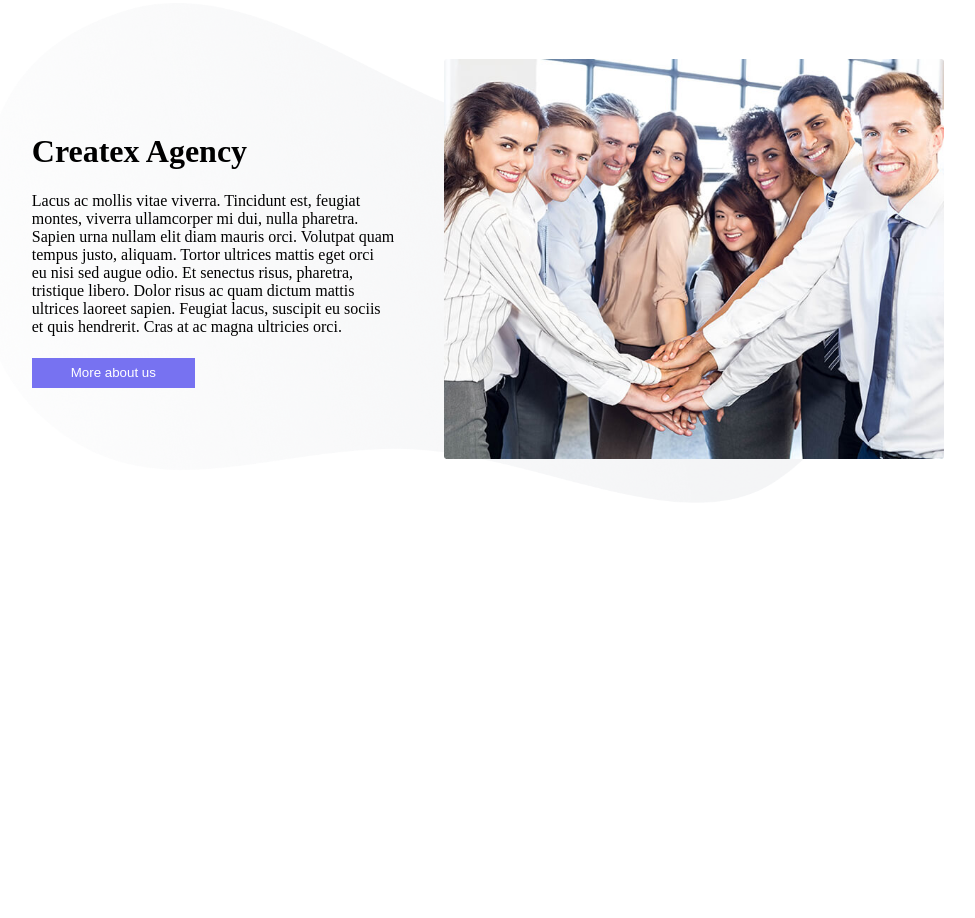
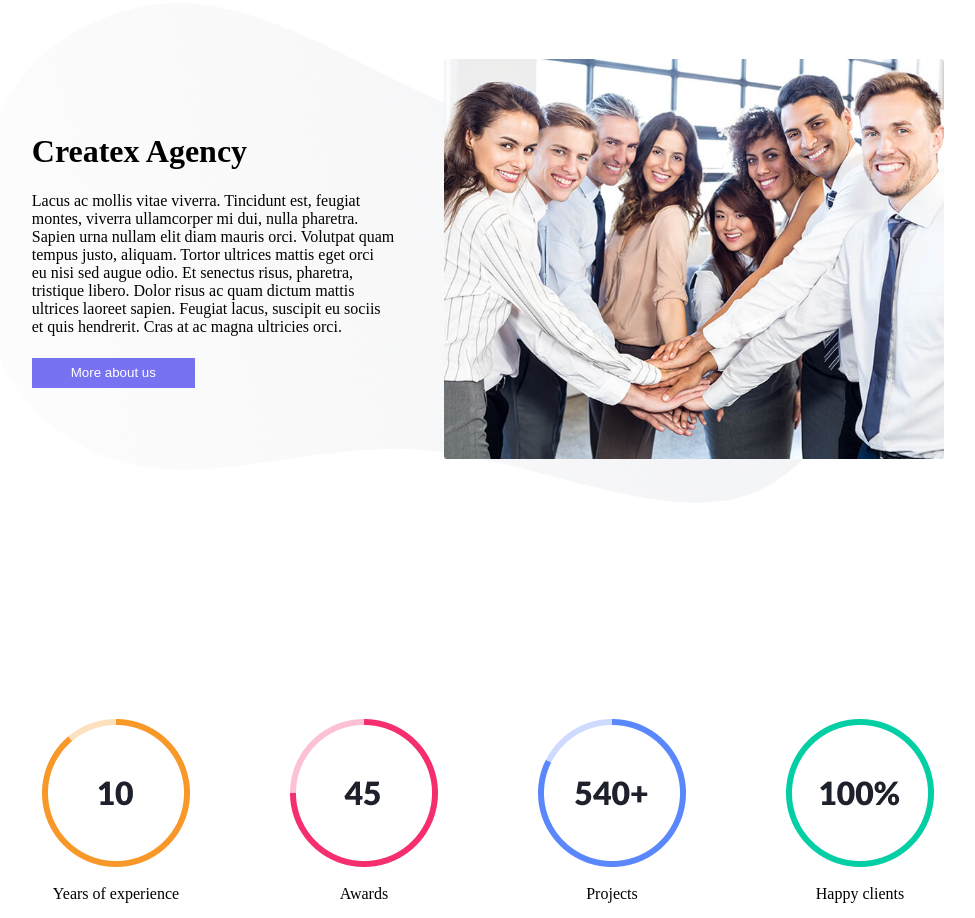
Before and after one commit to themagawo2011/EXAM-3, a plain HTML site: page abduvojid/abdu.html in a window 1280 px wide. Shown: the part 1386-2304 px from the top of the page, without its empty margins (152-1127 px from the left). Before the commit the page ends 1893 px from the top, so only its background shows below. Drawn offline with Linux system fonts and the light colour scheme.

Commit message:
box6 navistam

```diff
--- a/abduvojid/abdu.css
+++ b/abduvojid/abdu.css
@@ -125,3 +125,14 @@
     color: white;
     border: none;
 }
+.box6{
+    margin-top: 20%;
+    display: flex;
+    justify-content: center;
+    align-items: center;
+    gap: 100px;
+    text-align: center;
+}
+.box6 p{
+    padding: 10% 0%;
+}
--- a/abduvojid/abdu.html
+++ b/abduvojid/abdu.html
@@ -133,5 +133,24 @@
             <img src="./img/image (21).png" alt="">
         </div>
     </div>
+
+    <div class="box6">
+        <div class="bx15">
+            <img src="./img/circle-progress.png" alt="">
+            <p>Years of experience</p>
+        </div>
+        <div class="bx16">
+            <img src="./img/circle-progress (1).png" alt="">
+            <p>Awards</p>
+        </div>
+        <div class="bx17">
+            <img src="./img/circle-progress (2).png" alt="">
+            <p>Projects</p>
+        </div>
+        <div class="bx18">
+            <img src="./img/circle-progress (3).png" alt="">
+             <p>Happy clients</p>
+        </div>
+    </div>
 </body>
 </html>
```
Also changed, not shown: abduvojid/img/circle-progress (1).png (added), abduvojid/img/circle-progress (2).png (added), abduvojid/img/circle-progress (3).png (added), abduvojid/img/circle-progress.png (added).
